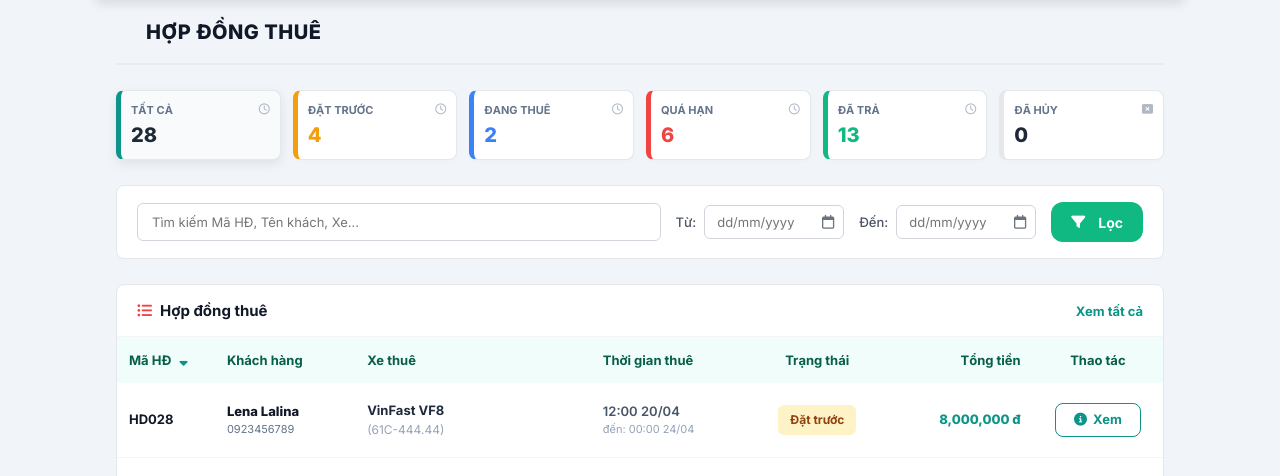
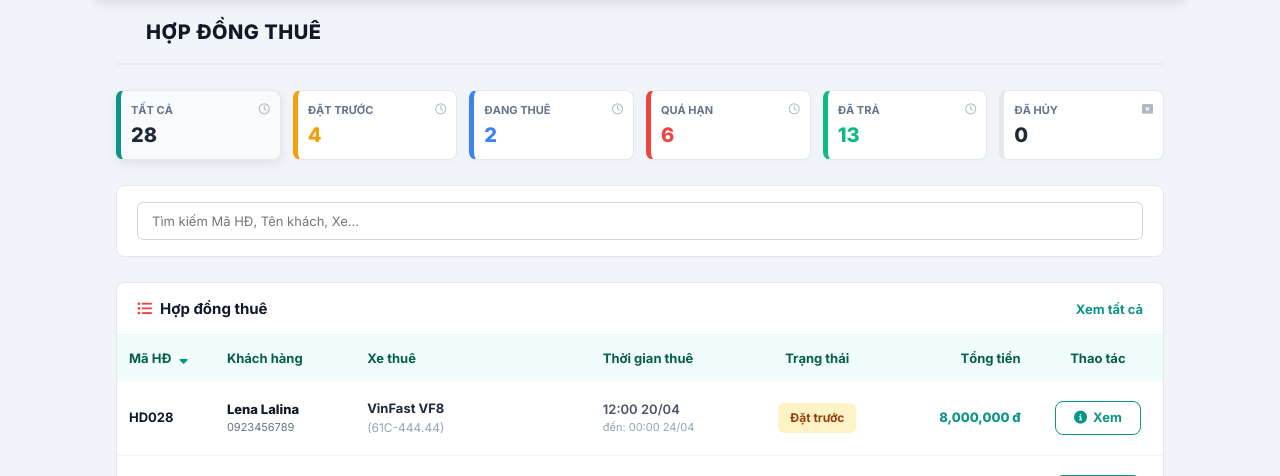
Before and after one commit to ntqtrang2k5/Test2, a Django app: page /hop-dong/ in a window 1280 px wide. Shown: the part 100-576 px from the top of the page. Run offline with Django 5.2, Linux system fonts and the light colour scheme; data comes from the database, SQL or seed files in the repository.

```diff
--- a/templates/rentals/list.html
+++ b/templates/rentals/list.html
@@ -43,28 +43,8 @@
     </div>
 
     <div class="list-filter-bar">
-        <input type="text" class="list-search" placeholder="Tìm kiếm Mã HĐ, Tên khách, Xe..." oninput="applyContractFilters()">
-
-        <div class="list-date-group">
-            Từ:
-            <div class="input-with-icon fp-wrap" style="width: 140px; position: relative;">
-                <input type="text" id="filter-date-from" class="list-date-input" placeholder="dd/mm/yyyy" style="width: 100%;">
-                <i class="fa-regular fa-calendar" style="position: absolute; right: 10px; top: 10px; color: #6b7280; font-size: 14px; cursor: pointer;"></i>
-            </div>
-        </div>
-        <div class="list-date-group">
-            Đến:
-            <div class="input-with-icon fp-wrap" style="width: 140px; position: relative;">
-                <input type="text" id="filter-date-to" class="list-date-input" placeholder="dd/mm/yyyy" style="width: 100%;">
-                <i class="fa-regular fa-calendar" style="position: absolute; right: 10px; top: 10px; color: #6b7280; font-size: 14px; cursor: pointer;"></i>
-            </div>
-        </div>
-
-        <button class="btn-primary" style="height: 40px; padding: 0 20px;" onclick="applyContractFilters()">
-            <i class="fa-solid fa-filter" style="margin-right: 5px;"></i> Lọc
-        </button>
+        <input type="text" class="list-search" placeholder="Tìm kiếm Mã HĐ, Tên khách, Xe..." oninput="applyFilters()">
     </div>
-
     <div class="table-card-full">
         <div class="table-card-header">
             <div class="table-card-title">
@@ -356,14 +336,10 @@
 
     function resetFilters() {
         document.querySelector('.list-search').value = "";
-        document.getElementById('filter-date-from').value = "";
-        document.getElementById('filter-date-to').value = "";
         filterContractList('all', document.querySelector('.summary-card-tab.tab-teal'));
     }
 
     document.addEventListener('DOMContentLoaded', () => {
-        flatpickr("#filter-date-from", { dateFormat: "d/m/Y", locale: "vn" });
-        flatpickr("#filter-date-to", { dateFormat: "d/m/Y", locale: "vn" });
 
         // Listen for search input
         document.querySelector('.list-search').addEventListener('input', applyFilters);
```
